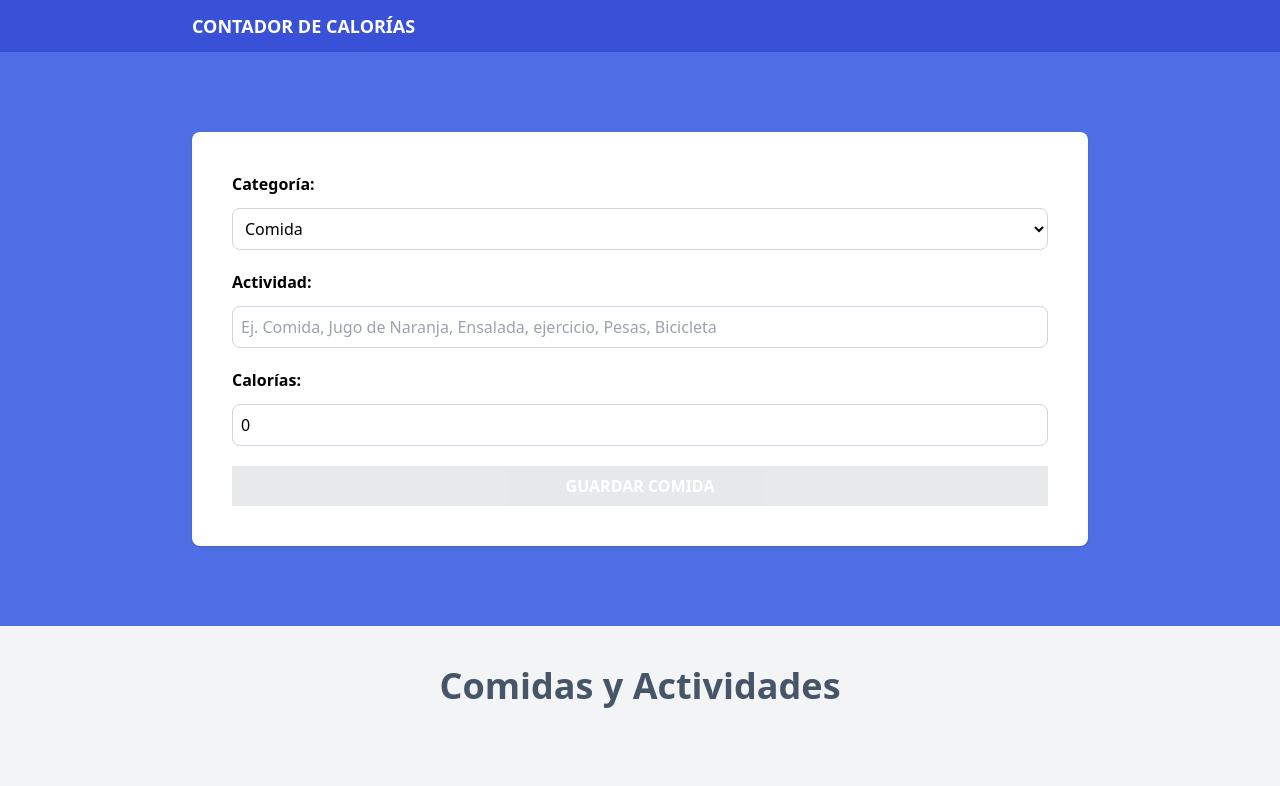
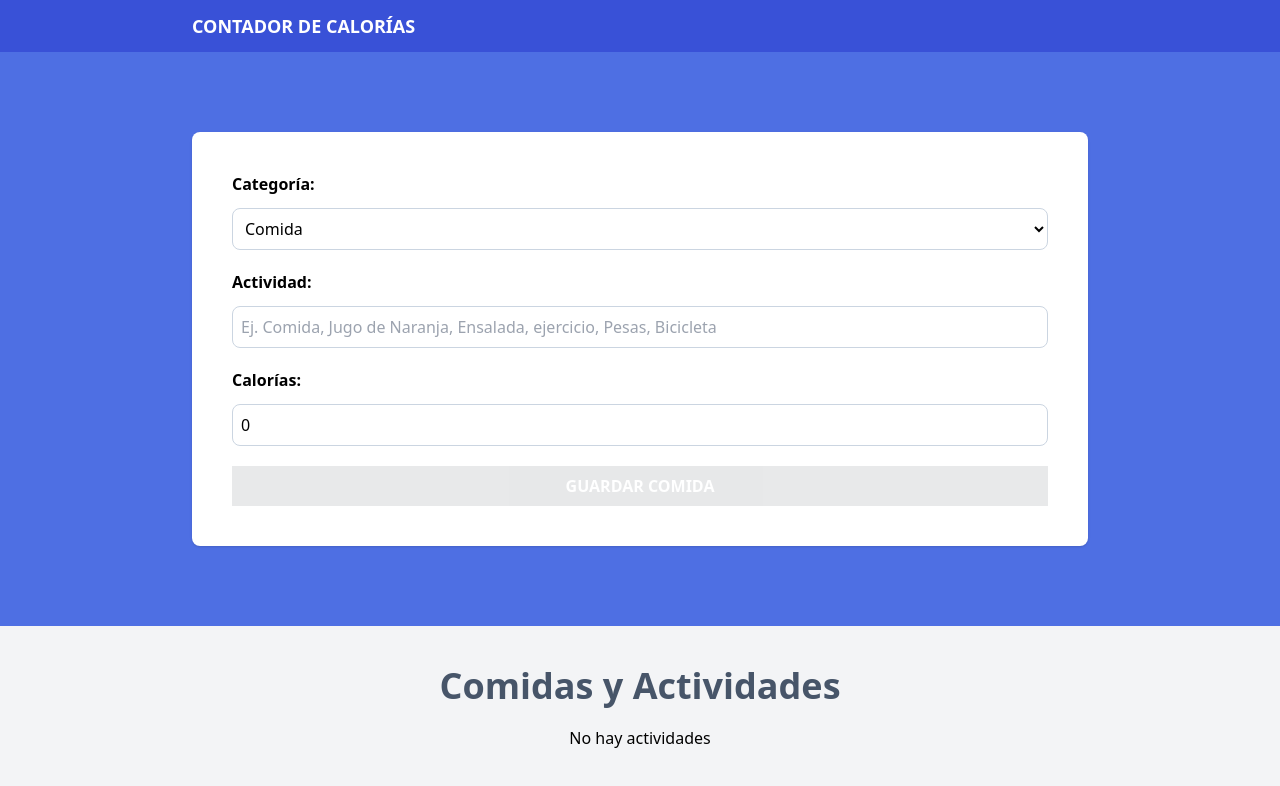
Before and after one commit to DanielPAyala/react_calorie-tracker, a React (Vite) app: page / in a window 1280 px wide. Shown: the top 786 px of the page. Built offline with nearby package versions, Linux system fonts and the light colour scheme.

Commit message:
Show message when there are no activities

```diff
--- a/src/components/ActivityList.tsx
+++ b/src/components/ActivityList.tsx
@@ -1,4 +1,4 @@
-import { Dispatch } from 'react';
+import { Dispatch, useMemo } from 'react';
 import { XCircleIcon, PencilSquareIcon } from '@heroicons/react/24/outline';
 
 import type { Activity } from '../types';
@@ -17,13 +17,21 @@
   const categoryName = (category: Activity['category']) =>
     categories.map((cat) => (cat.id === category ? cat.name : ''));
 
+  const isEmptyActivities = useMemo(
+    () => activities.length === 0,
+    [activities]
+  );
+
   return (
     <>
       <h2 className='text-4xl font-bold text-slate-600 text-center'>
         Comidas y Actividades
       </h2>
 
-      {activities.map((activity) => (
+      {isEmptyActivities ? (
+        <p className='text-center mt-5'>No hay actividades</p>
+      ) : (
+        activities.map((activity) => (
           <div
             key={activity.id}
             className='px-5 py-10 bg-white mt-5 flex justify-between'
@@ -47,7 +55,10 @@
             <div className='flex gap-5 items-center'>
               <button
                 onClick={() =>
-                dispatch({ type: 'set-activeId', payload: { id: activity.id } })
+                  dispatch({
+                    type: 'set-activeId',
+                    payload: { id: activity.id },
+                  })
                 }
               >
                 <PencilSquareIcon className='h-8 w-8 text-gray-800' />
@@ -64,7 +75,8 @@
               </button>
             </div>
           </div>
-      ))}
+        ))
+      )}
     </>
   );
 }
```
Lines whose indentation alone changed are shown as unchanged.
